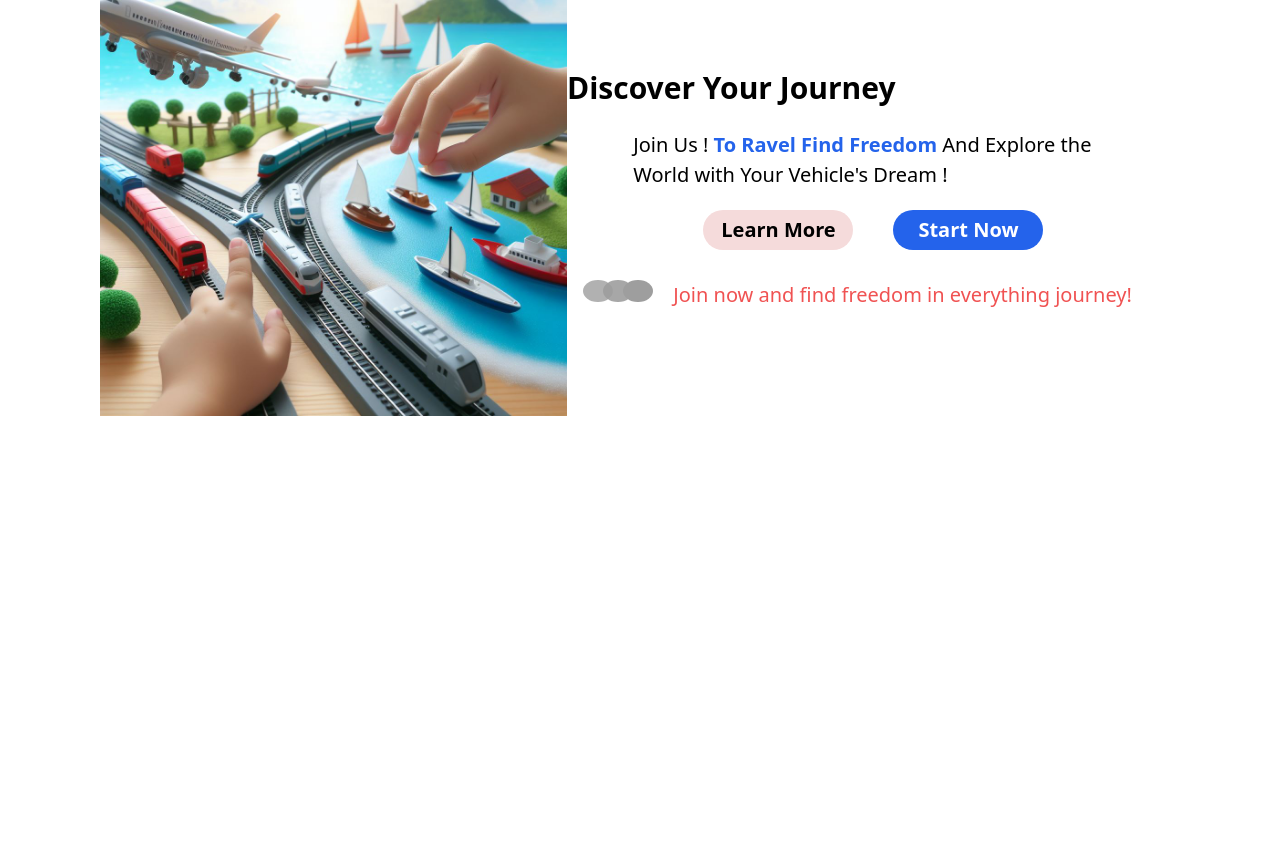
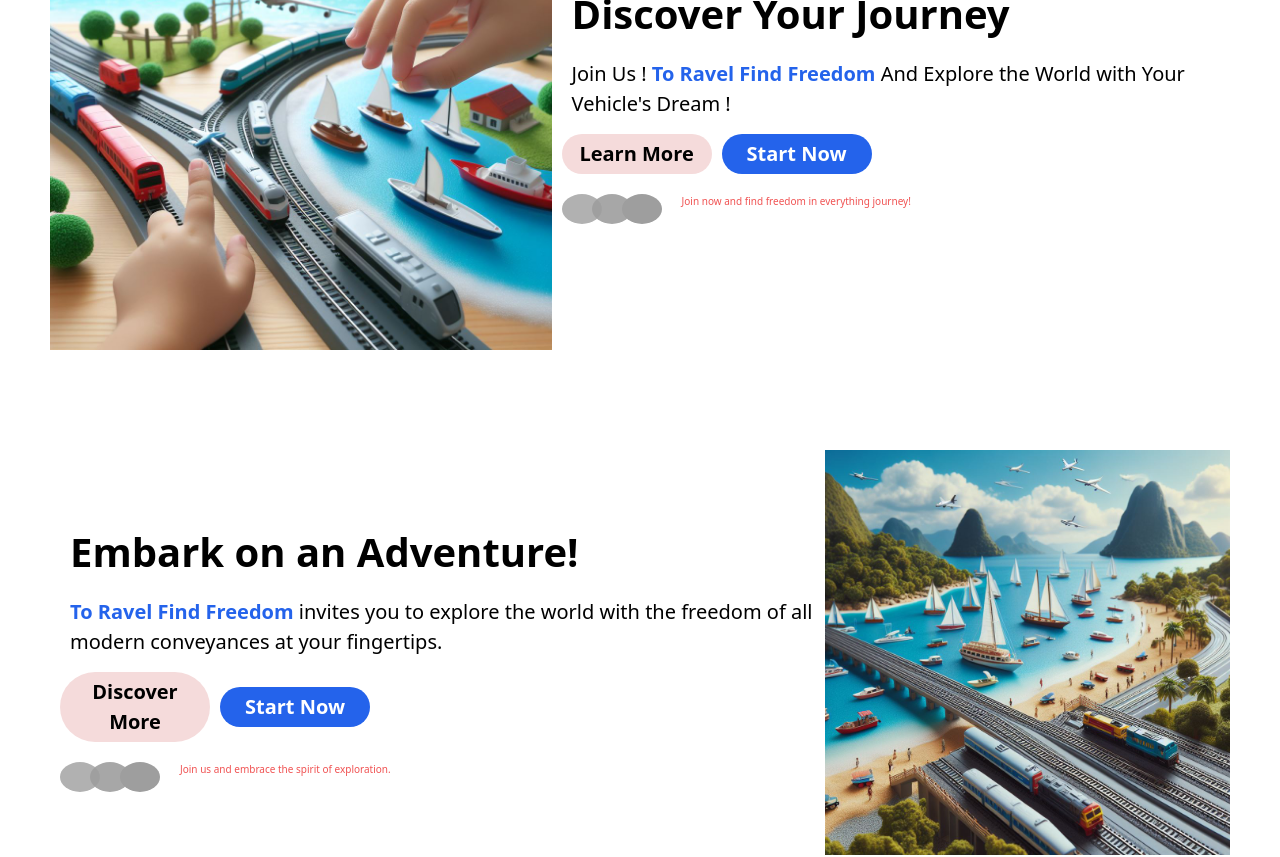
Before and after one commit to daffatabiano/vigilant-dollop, a Next.js app: page / in a window 1280 px wide. Shown: the part 1460-2317 px from the top of the page. Before the commit the page ends 2076 px from the top, so only its background shows below. Built offline with nearby package versions, Linux system fonts and the light colour scheme; grey boxes are pictures that could not be loaded.

Commit message:
add new file for parse some element to few new file inside folder elements, build a new section introduce what the value

```diff
--- /dev/null
+++ b/src/components/elements/AvatarsComment.tsx
@@ -0,0 +1,32 @@
+import home from '../../styles/home.module.css';
+
+export default function AvatarsComment({ picture, children }: any) {
+    return (
+        <>
+            <div className={home['section-avatars-containers']}>
+                <div className={home['section-avatars']}>
+                    <img
+                        className={home['section-avatars-img1']}
+                        src={picture}
+                        alt="to-ravel-find-freedom"
+                    />
+                </div>
+                <div className={home['section-avatars']}>
+                    <img
+                        className={home['section-avatars-img2']}
+                        src={picture}
+                        alt="to-ravel-find-freedom"
+                    />
+                </div>
+                <div className={home['section-avatars']}>
+                    <img
+                        className={home['section-avatars-img3']}
+                        src={picture}
+                        alt="to-ravel-find-freedom"
+                    />
+                </div>
+                {children}
+            </div>
+        </>
+    );
+}
--- /dev/null
+++ b/src/components/elements/ButtonSectionContainer.tsx
@@ -0,0 +1,11 @@
+import home from '@/styles/home.module.css';
+
+export default function ButtonSectionContainer({ children }: any) {
+    return (
+        <>
+            <div className={home['section-button-container']}>
+                {children}
+            </div>
+        </>
+    );
+}
--- /dev/null
+++ b/src/components/elements/DiscoverAside.tsx
@@ -0,0 +1,9 @@
+export default function DiscoverAside({ pict }:any) {
+    return (
+        <>
+            <aside>
+                <img src={pict} alt="to-ravel-find-freedom" />
+            </aside>
+        </>
+    );
+}
--- /dev/null
+++ b/src/components/elements/DiscoverContain.tsx
@@ -0,0 +1,11 @@
+import Header from './Header';
+import home from '@/styles/home.module.css';
+
+export default function DiscoverContain({ children, text }: any) {
+    return (
+        <>
+            <Header style={`${home['section-header-discover']} `} text={text} />
+            <p className={home['discover-text']}>{children}</p>
+        </>
+    );
+}
--- a/src/components/elements/sections/Discover.tsx
+++ b/src/components/elements/sections/Discover.tsx
@@ -1,64 +1,51 @@
 import Button from '@/components/elements/Button';
 import Header from '@/components/elements/Header';
 import home from '@/styles/home.module.css';
+import AvatarsComment from '../AvatarsComment';
+import ButtonSectionContainer from '../ButtonSectionContainer';
+import DiscoverContain from '../DiscoverContain';
+import DiscoverAside from '../DiscoverAside';
 
-export default function Discover() {
+export default function Discover({ children, style }: any) {
     return (
         <>
-            <main className={home['main-container']}>
-                <aside>
-                    <img
-                        src="/images/to-ravel.jpg"
-                        alt="to-ravel-find-freedom"
-                    />
-                </aside>
-                <section className={home['discover-container']}>
-                    <Header
-                        style={`${home['section-header-discover']} `}
-                        text="Discover Your Journey"
-                    />
-                    <p className={home['discover-text']}>
-                        Join Us !<span> To Ravel Find Freedom</span> And Explore
-                        the World with Your Vehicle&apos;s Dream !
-                    </p>
-                    <div className={home['section-button-container']}>
-                        <Button
-                            color={`${home['section-button']} ${home['button-color']}`}
-                        >
-                            Learn More
-                        </Button>
-                        <Button color={home['section-button']}>
-                            Start Now
-                        </Button>
-                    </div>
-                    <div className={home['section-avatars-containers']}>
-                        <div className={home['section-avatars']}>
-                            <img
-                                className={home['section-avatars-img1']}
-                                src="https://ps.w.org/user-avatar-reloaded/assets/icon-256x256.png?rev=2540745"
-                                alt="to-ravel-find-freedom"
-                            />
-                        </div>
-                        <div className={home['section-avatars']}>
-                            <img
-                                className={home['section-avatars-img2']}
-                                src="https://ps.w.org/user-avatar-reloaded/assets/icon-256x256.png?rev=2540745"
-                                alt="to-ravel-find-freedom"
-                            />
-                        </div>
-                        <div className={home['section-avatars']}>
-                            <img
-                                className={home['section-avatars-img3']}
-                                src="https://ps.w.org/user-avatar-reloaded/assets/icon-256x256.png?rev=2540745"
-                                alt="to-ravel-find-freedom"
-                            />
-                        </div>
-                        <p className="text-red-500">
-                            Join now and find freedom in everything journey!
-                        </p>
-                    </div>
-                </section>
+            <main className={`${home['main-container']} ${style}`}>
+                {children}
             </main>
         </>
     );
 }
+
+const Aside = ({ pict }: any) => {
+    return (
+        <>
+            <DiscoverAside pict={pict} />
+        </>
+    );
+};
+
+const Container = ({ children, textB, title,message }: any) => {
+    return (
+        <>
+            <section className={home['discover-container']}>
+                <DiscoverContain text={title}>{children}</DiscoverContain>
+                <ButtonSectionContainer>
+                    <Button
+                        color={`${home['section-button']} ${home['button-color']}`}
+                    >
+                        {textB}
+                    </Button>
+                    <Button color={home['section-button']}>Start Now</Button>
+                </ButtonSectionContainer>
+                <AvatarsComment picture="https://ps.w.org/user-avatar-reloaded/assets/icon-256x256.png?rev=2540745">
+                    <p className="text-red-500 ">
+                        {message}
+                    </p>
+                </AvatarsComment>
+            </section>
+        </>
+    );
+};
+
+Discover.Container = Container;
+Discover.Aside = Aside;
--- a/src/pages/index.tsx
+++ b/src/pages/index.tsx
@@ -10,7 +10,45 @@ export default function Home() {
         <AuthLayout>
             <HomeLayout />
             <PartnerSections />
-            <Discover />
+            <Discover>
+                <Discover.Aside pict="/images/to-ravel.jpg" />
+                <Discover.Container
+                    title="Discover Your Journey"
+                    textB="Learn More"
+                    message="Join now and find freedom in everything journey!"
+                >
+                    Join Us !<span> To Ravel Find Freedom</span> And Explore the
+                    World with Your Vehicle&apos;s Dream !
+                </Discover.Container>
+            </Discover>
+            <Discover style="sm:flex sm:flex-row-reverse">
+                <div>
+                    <Discover.Container
+                        title="Embark on an Adventure!"
+                        textB="Discover More"
+                        message="Join us and embrace the spirit of exploration."
+                    >
+                        <span>To Ravel Find Freedom</span> invites you to
+                        explore the world with the freedom of all modern
+                        conveyances at your fingertips.
+                    </Discover.Container>
+                </div>
+                <div>
+                    <Discover.Aside pict="/images/discover2.jpg" />
+                </div>
+            </Discover>
+            <Discover>
+                <Discover.Aside pict="/images/discover3.jpg" />
+                <Discover.Container
+                    title="Uncover the World with To Ravel Find Freedom"
+                    textB="Explore More"
+                    message="Join us and let the spirit of freedom take you to new horizons."
+                >
+                    Embark on a journey where every mode of transport leads to
+                    adventure. Experience the thrill of travel animated in every
+                    detail.
+                </Discover.Container>
+            </Discover>
         </AuthLayout>
     );
 }
--- a/src/styles/home.module.css
+++ b/src/styles/home.module.css
@@ -92,22 +92,18 @@
 .discover-container {
     display: flex;
     flex-direction: column;
-    /* align-items: center; */
     justify-content: left;
 }
 
 .discover {
     display: flex;
     flex-direction: column;
-    /* align-items: center; */
-    /* justify-content: center; */
     margin-top: 100px;
 }
 .discover-text {
     font-size: 15px;
     font-weight: lighter;
     margin-bottom: 5px;
-    padding: 5px;
     color: black;
     align-items: center;
 }
@@ -141,18 +137,19 @@
     display: flex;
     flex-direction: row;
     position: relative;
-    margin-top: 20px;
-    justify-content: center;
+    margin-top: 10px;
+    padding-bottom: 16px;
+    /* justify-content: center; */
 }
 .section-avatars {
     display: block;
     width: 100%;
     height: 100%;
     border-radius: 50%;
-    justify-content: center;
+    /* justify-content: center; */
     align-items: center;
     position: relative;
-    max-width: 30px;
+    max-width: 40px;
 }
 
 .section-avatars-img1 {
@@ -174,9 +171,12 @@
     position: absolute;
     object-fit: cover;
     border-radius: 50%;
-    /* margin-left: -300px; */
     margin-left: -20px;
     z-index: 3;
+}
+
+.section-avatars-containers p {
+    font-size: 10px;
 }
 
 /* Responsive */
@@ -233,15 +233,26 @@
         flex-direction: column;
         justify-content: space-between;
     }
-    .section-button-container {
-        flex-direction: row;
-        justify-content: center;
-    }
     .section-header-discover {
         font-size: 30px;
         font-weight: bold;
         margin: 10px 0;
         color: black;
+    }
+    .discover-container {
+        display: flex;
+        flex-direction: column;
+        justify-content: left;
+        align-items: left;
+    }
+
+    .section-button {
+        margin-left: 0;
+        margin-right: 10px;
+    }
+    .section-button-container {
+        flex-direction: row;
+        justify-content: left;
     }
 }
 
@@ -258,8 +269,6 @@
     }
     .discover-text {
         font-size: 20px;
-        width: 600px;
-        /* justify-content: center; */
         margin: 5px auto;
     }
     .section-button {
@@ -274,9 +283,7 @@
     }
 
     .main-container {
-        margin: 200px 100px;
         flex-direction: row;
-        justify-content: space-between;
         align-items: center;
     }
 
@@ -284,9 +291,49 @@
         width: 600px;
     }
 
-    .main-container p {
-        width: 80%;
-        /* background-color: yellowgreen; */
+    .discover-container {
+        margin: 10px;
+    }
+
+    .discover-text {
+        font-size: 20px;
+        padding-left: 10px;
+    }
+
+    .section-header-discover {
+        font-size: 40px;
+        font-weight: bold;
+        margin: 10px 10px;
+        color: black;
+    }
+
+    .section-button-container {
+        flex-direction: row;
+        justify-content: left;
+    }
+}
+
+/* Large Desktop */
+@media (min-width: 1440px) {
+    .discover-container {
+        width: 50%;
+    }
+
+    .section-header-discover {
+        font-size: 70px;
+        line-height: 1;
+        /* margin-bottom: 20px; */
+    }
+
+    .discover-text {
+        font-size: 30px;
+    }
+    .section-button {
+        font-size: 22px;
+        padding: 7px;
+    }
+
+    .section-avatars-containers p {
         font-size: 20px;
     }
 }
```
Also changed, not shown: public/images/discover2.jpg (added), public/images/discover3.jpg (added).
